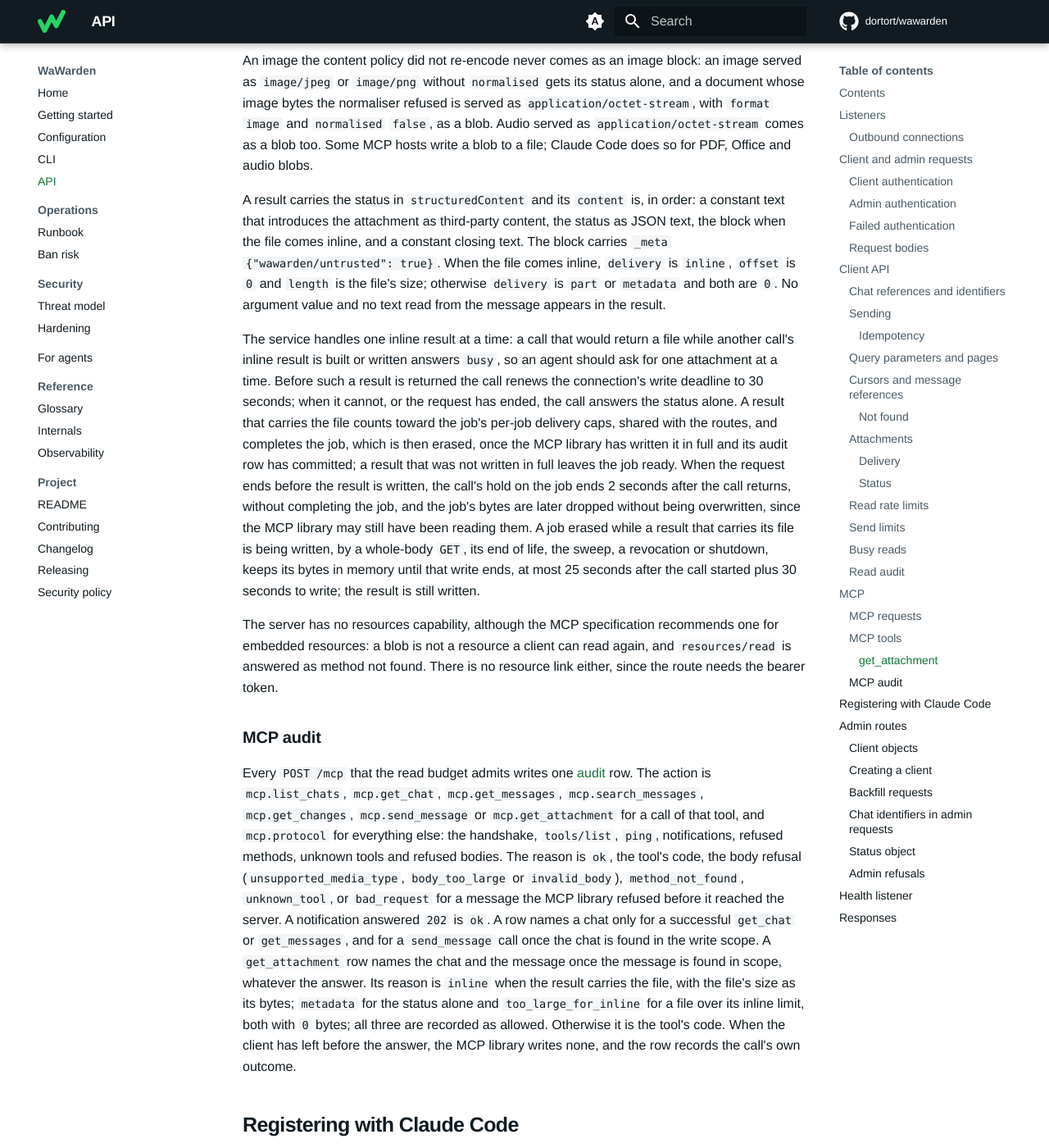
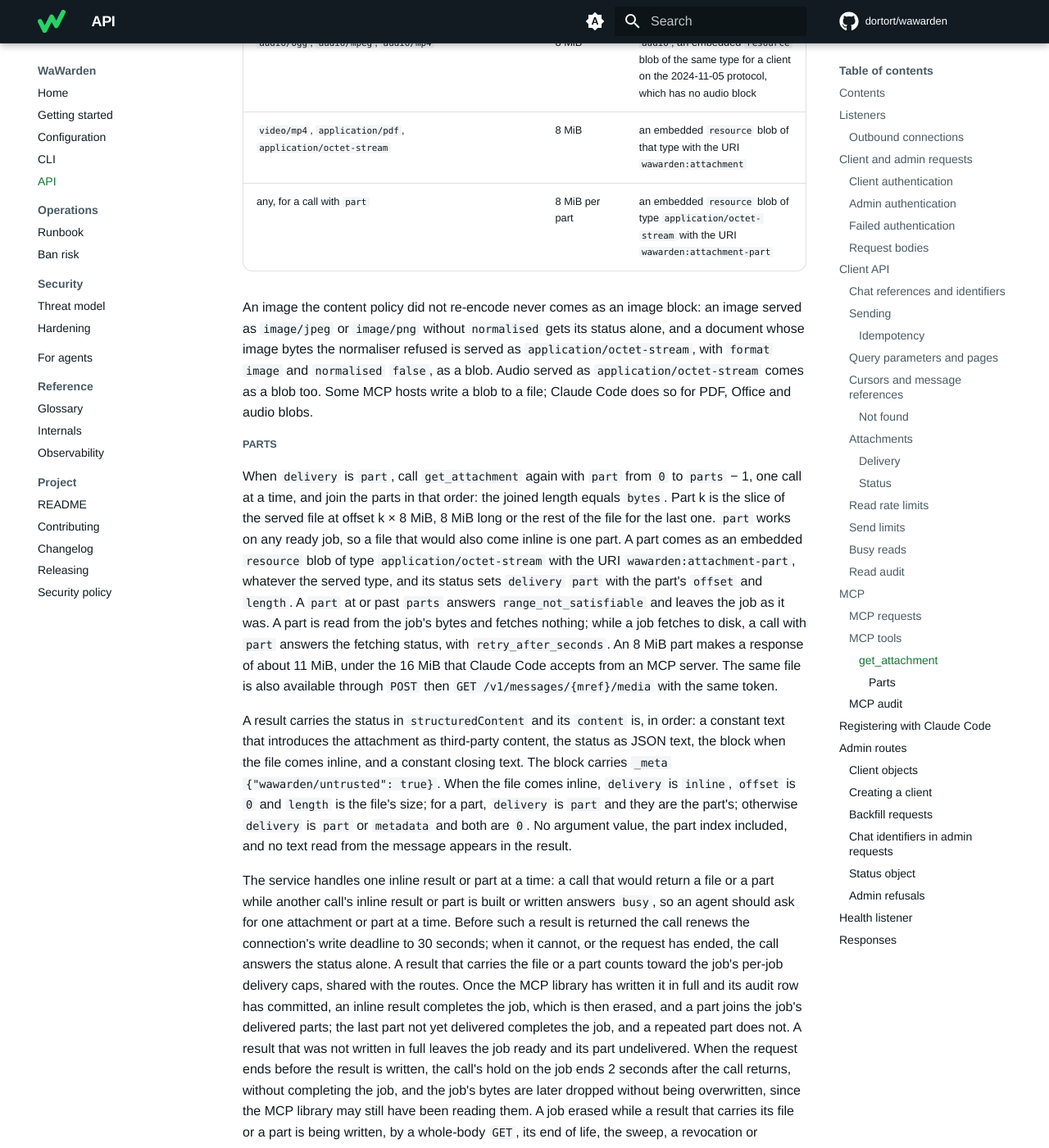
Before and after one commit to dortort/wawarden, an MkDocs documentation site: the page built from docs/api.md, in a window 1280 px wide and 1400 px high, scrolled down 26307 px. Shown: the whole window at 82% size. Built offline with MkDocs 1.6.1 and Material for MkDocs 9.7.7, drawn with Linux system fonts in a browser that asks for light colours; comment, search, counter and statistics services are not loaded; some of the changed text lies outside the part shown.

Commit message:
docs(api): describe get_attachment parts and their proxy needs
Co-Authored-By: Claude Opus 5.5 <noreply@anthropic.com>
Co-Authored-By: Claude Fable 5.1 <noreply@anthropic.com>

```diff
--- a/docs/api.md
+++ b/docs/api.md
@@ -66,7 +66,8 @@ headers, 15 seconds to read the whole request, 30 seconds to write the response,
 headers. An attachment delivery is the one exception to the write limit: it
 renews a 30-second write deadline before each 256 KiB chunk, never past the
 job's end (see [Attachments](#attachments)), and a `get_attachment` call that
-returns the file renews it once, to 30 seconds, before its result is written
+returns the file or a part renews it once, to 30 seconds, before its result is
+written
 (see [MCP tools](#mcp-tools)).
 
 ### Outbound connections
@@ -600,8 +601,9 @@ answers `409`, and a new `POST` starts, and is charged as, a new job.
 
 A ready job lives 10 minutes when its bytes are held in memory and 30 minutes
 when they are staged on disk, from the moment it turned ready (`expires_at` in
-its status). It is erased at the first delivery of the whole file, a `200` or a
-`206` whose range covers every byte; at the end of its life; by a sweep that
+its status). It is erased at the first delivery of the whole file: a `200` or a
+`206` whose range covers every byte, an inline `get_attachment` result, or the
+last [part](#parts) not yet delivered; at the end of its life; by a sweep that
 runs every minute and drops a job whose message is no longer eligible or whose
 client was revoked or has expired; and at shutdown. Once erased, no request
 finds it, and a delivery in flight stops at its next chunk.
@@ -629,10 +631,11 @@ Only one range is honoured, `bytes=a-b`, `bytes=a-` or `bytes=-n`; several
 ranges answer `200` with the whole file. `If-Range` is honoured only when it
 matches the `ETag` exactly, and no other conditional header is read. An
 unsatisfiable range answers `416` (`range_not_satisfiable`) with
-`Content-Range: bytes */<size>`. Per job, across requests, at most 2
-deliveries run at once and at most 4 times the file's size is delivered in
-all; beyond either, `GET` answers `429` (`rate_limited`) without
-`Retry-After`. A `HEAD` counts toward neither.
+`Content-Range: bytes */<size>`. Per job, across requests and `get_attachment`
+results, inline or in parts, at most 2 deliveries run at once and at most 4
+times the file's size is delivered in all; beyond either, `GET` answers `429`
+(`rate_limited`) without `Retry-After`, and `get_attachment` `rate_limited`. A
+`HEAD` counts toward neither.
 
 The body goes out in chunks of 256 KiB, each under a write deadline of 30
 seconds renewed before it and never later than the job's end. A reverse proxy
@@ -641,7 +644,8 @@ response buffering off (`proxy_buffering off` or `proxy_max_temp_file_size 0`
 on nginx, whose defaults otherwise spool up to 1 GiB of plaintext to its
 disk); allow a whole response at least 30 minutes; set no response-size limit
 below `WAWARDEN_MEDIA_MAX_BYTES`; pass `Range` and `If-Range` through; and
-neither cache nor compress the answer.
+neither cache nor compress the answer. On `POST /mcp` it should allow a
+response of at least 16 MiB, which a `get_attachment` part needs.
 
 #### Status
 
@@ -910,12 +914,13 @@ send `Retry-After`.
 | Code | Answered when |
 |---|---|
 | `not_found` | As on the routes: the chat is outside the client's scope or does not exist, including with a cursor or `since` value that does not open; or the client gets no read grant at the time of the call. A denied chat and a missing one give byte-identical answers. |
-| `invalid_arguments` | The arguments do not fit the input schema: a missing required argument, another property, a wrong type, an empty string, a value out of bounds or a non-integral `limit`. |
+| `invalid_arguments` | The arguments do not fit the input schema: a missing required argument, another property, a wrong type, an empty string, a value out of bounds or a non-integral `limit` or `part`. |
 | `invalid_query` | The query passes the schema but not the search rules. |
 | `invalid_cursor` | As on the routes. |
 | `rate_limited` | The client's search budget is spent, for `send_message` a [send limit](#send-limits), or for `get_attachment` the client's two jobs, an [attachment budget](#attachments) or a per-job delivery cap. A tool result carries no `Retry-After`; at the default rate a search is admitted again within a second. A spent read budget refuses the whole `POST` with `429` before the call. |
-| `busy` | As on the routes, or the call passed its deadline: 10 seconds for a read tool, 25 seconds for `send_message` and `get_attachment`. For `get_attachment` also while another call's inline result is built or written, since one is handled at a time across the service, or when the job ended while the call read it. |
+| `busy` | As on the routes, or the call passed its deadline: 10 seconds for a read tool, 25 seconds for `send_message` and `get_attachment`. For `get_attachment` also while another call's inline result or part is built or written, since one is handled at a time across the service, or when the job ended while the call read it. |
 | `media_unavailable`, `media_expired`, `media_failed`, `media_unsupported`, `media_too_large` | `get_attachment` only, when the [attachment routes](#attachments) would answer that code. |
+| `range_not_satisfiable` | `get_attachment` only, for a `part` at or past the ready job's `parts`. |
 | `invalid_text`, `invalid_idempotency_key`, `first_contact_refused`, `request_in_progress`, `idempotency_key_reused`, `not_connected`, `send_rejected`, `send_outcome_unknown` | `send_message` only, when the route would answer that code; `not_connected` also for `get_attachment` when a fetch would start while WhatsApp is not connected. A text or key that breaks the input schema, such as an empty text or a seven-character key, is `invalid_arguments` instead; control characters and the 8192-byte cap reach the text check. |
 | `internal_error` | Anything else failed, a panic in the tool included; the panic is counted as `api.mcp` and the endpoint keeps serving. |
 
@@ -926,29 +931,30 @@ instead of passing it to the model, so a smaller `limit` keeps answers inline.
 
 #### get_attachment
 
-`get_attachment` takes a message's `mref` and runs the checks of the
-[attachment routes](#attachments): it opens the reference, decides the
-client's grant again and looks the message up in scope, so a missing, foreign
-or out-of-scope message is `not_found` and a message without a usable
-reference `media_unavailable`. It then uses the client's job for the message:
+`get_attachment` takes a message's `mref`, and optionally a `part` from 0 to
+255, and runs the checks of the [attachment routes](#attachments): it opens the
+reference, decides the client's grant again and looks the message up in scope,
+so a missing, foreign or out-of-scope message is `not_found` and a message
+without a usable reference `media_unavailable`. It then uses the client's job
+for the message:
 
-- No job: a file declared over its inline limit (the smaller of
-  `WAWARDEN_MEDIA_MAX_BYTES` and 16 MiB for an image, 1 MiB for a sticker and
-  8 MiB for anything else) is answered with its status alone, `delivery`
+- No job: without `part`, a file declared over its inline limit (the smaller
+  of `WAWARDEN_MEDIA_MAX_BYTES` and 16 MiB for an image, 1 MiB for a sticker
+  and 8 MiB for anything else) is answered with its status alone, `delivery`
   `part` and `reason` `too_large_for_inline`; nothing is fetched and nothing is
-  charged, and the file is fetched through the routes instead. Otherwise the
-  call starts a job exactly as `POST` does, with the same refusals and budgets,
-  and waits for it.
+  charged, and the file is fetched in parts or through the routes instead.
+  Otherwise, and always with `part`, the call starts a job exactly as `POST`
+  does, with the same refusals and budgets, and waits for it.
 - A job fetching in memory (declared at most 16 MiB): the call waits for it
   within its 25-second deadline, and answers the fetching status if it has not
   ended by then. A job fetching to disk is answered with its fetching status at
   once.
 - A failed job: its code, as on the routes.
-- A ready job: the file comes inline when its bytes are held in memory and its
-  served type and size allow a block; otherwise the status alone, with
-  `delivery` `part`, and `reason` `too_large_for_inline` when the size is over
-  the inline cap. When `delivery` is `part`, fetch the file with
-  `POST` then `GET /v1/messages/{mref}/media` and the same token.
+- A ready job: with `part`, that part of the file, as described under
+  [Parts](#parts). Without it, the file comes inline when its bytes are held in
+  memory and its served type and size allow a block; otherwise the status
+  alone, with `delivery` `part`, and `reason` `too_large_for_inline` when the
+  size is over the inline cap.
 
 The block follows the served type, never the sender's:
 
@@ -957,6 +963,7 @@ The block follows the served type, never the sender's:
 | `image/jpeg`, `image/png`, only when the content policy re-encoded the image (`normalised` `true`): images, stickers other than Lottie ones, and documents whose bytes are an image | 3.5 MiB | `image` |
 | `audio/ogg`, `audio/mpeg`, `audio/mp4` | 8 MiB | `audio`; an embedded `resource` blob of the same type for a client on the 2024-11-05 protocol, which has no audio block |
 | `video/mp4`, `application/pdf`, `application/octet-stream` | 8 MiB | an embedded `resource` blob of that type with the URI `wawarden:attachment` |
+| any, for a call with `part` | 8 MiB per part | an embedded `resource` blob of type `application/octet-stream` with the URI `wawarden:attachment-part` |
 
 An image the content policy did not re-encode never comes as an image block:
 an image served as `image/jpeg` or `image/png` without `normalised` gets its
@@ -966,32 +973,52 @@ served as `application/octet-stream`, with `format` `image` and `normalised`
 too. Some MCP hosts write a blob to a file; Claude Code does so for PDF, Office
 and audio blobs.
 
+##### Parts
+
+When `delivery` is `part`, call `get_attachment` again with `part` from `0` to
+`parts` − 1, one call at a time, and join the parts in that order: the joined
+length equals `bytes`. Part k is the slice of the served file at offset k × 8
+MiB, 8 MiB long or the rest of the file for the last one. `part` works on any
+ready job, so a file that would also come inline is one part. A part comes as
+an embedded `resource` blob of type `application/octet-stream` with the URI
+`wawarden:attachment-part`, whatever the served type, and its status sets
+`delivery` `part` with the part's `offset` and `length`. A `part` at or past
+`parts` answers `range_not_satisfiable` and leaves the job as it was. A part is
+read from the job's bytes and fetches nothing; while a job fetches to disk, a
+call with `part` answers the fetching status, with `retry_after_seconds`. An 8
+MiB part makes a response of about 11 MiB, under the 16 MiB that Claude Code
+accepts from an MCP server. The same file is also available through `POST` then
+`GET /v1/messages/{mref}/media` with the same token.
+
 A result carries the status in `structuredContent` and its `content` is, in
 order: a constant text that introduces the attachment as third-party content,
 the status as JSON text, the block when the file comes inline, and a constant
 closing text. The block carries `_meta` `{"wawarden/untrusted": true}`. When
 the file comes inline, `delivery` is `inline`, `offset` is `0` and `length` is
-the file's size; otherwise `delivery` is `part` or `metadata` and both are
-`0`. No argument value and no text read from the message appears in the
-result.
+the file's size; for a part, `delivery` is `part` and they are the part's;
+otherwise `delivery` is `part` or `metadata` and both are `0`. No argument
+value, the part index included, and no text read from the message appears in
+the result.
 
-The service handles one inline result at a time: a call that would return a
-file while another call's inline result is built or written answers `busy`, so
-an agent should ask for one attachment at a time. Before such a result is
-returned the call renews the connection's write deadline to 30 seconds; when it
-cannot, or the request has ended, the call answers the status alone. A result
-that carries the file counts toward the job's per-job delivery caps, shared
-with the routes, and completes the job, which is then erased, once the MCP
-library has written it in full and its audit row has committed; a result that
-was not written in full leaves the job ready. When the request ends before the
-result is written, the call's hold on the job ends 2 seconds after the call
-returns, without completing the job, and the job's bytes are later dropped
-without being overwritten, since the MCP library may still have been reading
-them. A job erased while a result that
-carries its file is being written, by a whole-body `GET`, its end of life, the
-sweep, a revocation or shutdown, keeps its bytes in memory until that write
-ends, at most 25 seconds after the call started plus 30 seconds to write; the
-result is still written.
+The service handles one inline result or part at a time: a call that would
+return a file or a part while another call's inline result or part is built or
+written answers `busy`, so an agent should ask for one attachment or part at a
+time. Before such a result is returned the call renews the connection's write
+deadline to 30 seconds; when it cannot, or the request has ended, the call
+answers the status alone. A result that carries the file or a part counts
+toward the job's per-job delivery caps, shared with the routes. Once the MCP
+library has written it in full and its audit row has committed, an inline
+result completes the job, which is then erased, and a part joins the job's
+delivered parts; the last part not yet delivered completes the job, and a
+repeated part does not. A result that was not written in full leaves the job
+ready and its part undelivered. When the request ends before the result is
+written, the call's hold on the job ends 2 seconds after the call returns,
+without completing the job, and the job's bytes are later dropped without being
+overwritten, since the MCP library may still have been reading them. A job
+erased while a result that carries its file or a part is being written, by a
+whole-body `GET`, its end of life, the sweep, a revocation or shutdown, keeps
+its bytes in memory until that write ends, at most 25 seconds after the call
+started plus 30 seconds to write; the result is still written.
 
 The server has no resources capability, although the MCP specification
 recommends one for embedded resources: a blob is not a resource a client can
@@ -1014,8 +1041,9 @@ notification answered `202` is `ok`. A row names a chat only for a successful
 found in the write scope. A `get_attachment` row names the chat and the
 message once the message is found in scope, whatever the answer. Its reason is
 `inline` when the result carries the file, with the file's size as its bytes;
-`metadata` for the status alone and `too_large_for_inline` for a file over its
-inline limit, both with `0` bytes; all three are recorded as allowed. Otherwise
+`part` when it carries a part, with the part's length as its bytes; `metadata`
+for the status alone and `too_large_for_inline` for a file over its inline
+limit, both with `0` bytes; all four are recorded as allowed. Otherwise
 it is the tool's code. When the client has left before the answer, the
 MCP library writes none, and the row records the call's own outcome.
 
```
Also changed, not shown: docs/hardening.md (+2 -1 lines).
